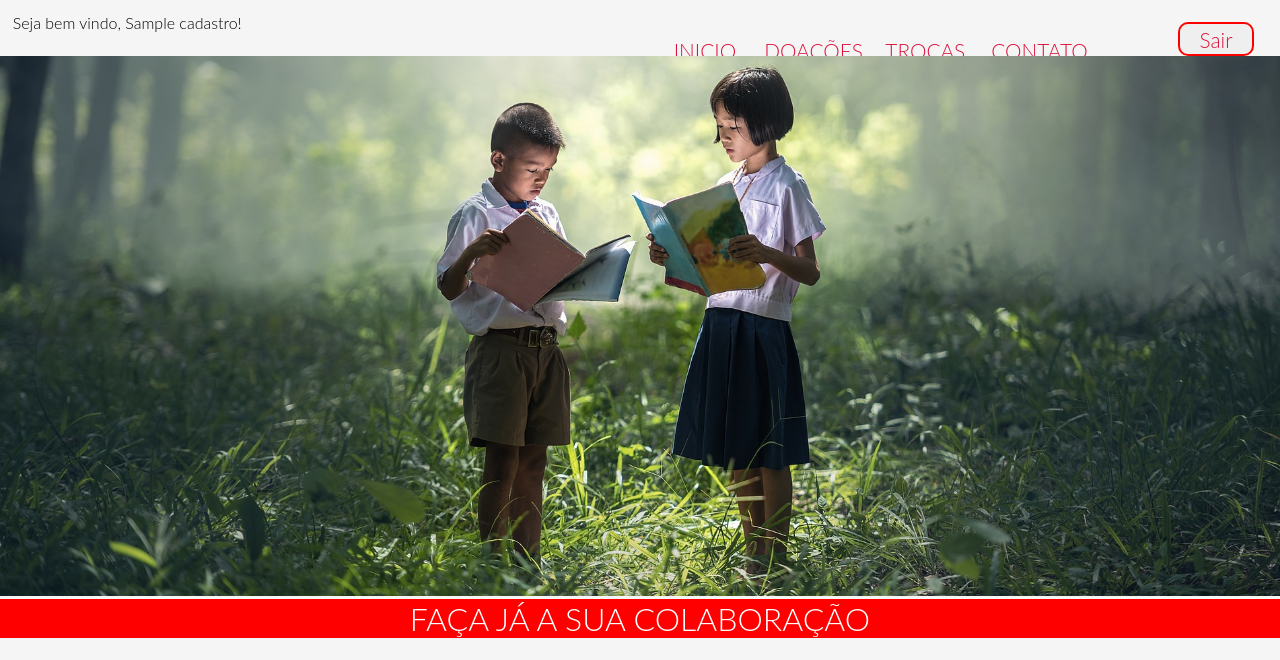
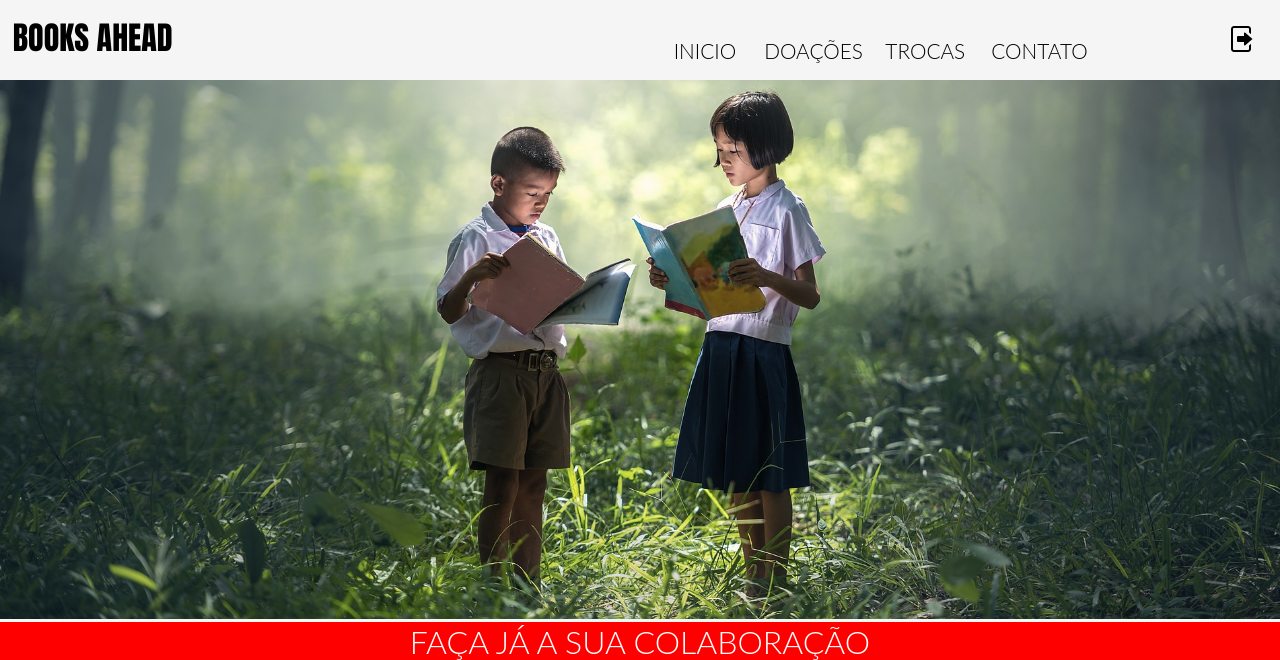
Before and after one commit to JuanSoulAxel/BooksAhead, a PHP site: page /principal.php in a window 1280 px wide. Shown: the top 660 px of the page. Run offline with PHP 8.4, Linux system fonts and the light colour scheme; the visitor is signed in with stand-in values (Sample User, id 1); tables that the repository leaves empty or names only in its code hold one stand-in row (values such as "Sample post"); some libraries are stand-ins or nearby versions.

Commit message:
Ajustando cabecalho - tela principal

```diff
--- a/_css/style-principal.css
+++ b/_css/style-principal.css
@@ -31,36 +31,22 @@ img {
 
 .cabecalho {
     width: 100%;
-    height: 50px;
+    height: 80px;
 }
 
-#iconeUsuario {
+label#titulo {
     float: left;
-    padding: 1%;
-}
-
-#usuarioLogado {
-    float: left;
+    font-family: Anton, sans-serif;
+    font-size: 2em;
+	text-transform: uppercase;
     padding: 1%;
 }
 
 #btnSair {
     float: right;
-    font-size: 1.3em;
-    color: #DC143C;
     text-decoration: none;
-    width: 6%;
-    padding: 0.2%;
-    margin-top: 1.75%;
+    margin: 2%;
     margin-right: 2%;
-    border: 2px solid #FF0000;
-    border-radius: 10px;
-}
-
-#btnSair:hover {
-    color: #fff;
-    background-color: #FF0000;
-    transition: 0.5;
 }
 
 /*Formatando Menu*/
@@ -90,7 +76,7 @@ nav#menu li {
 }
 
 nav#menu li a {
-    color: #DC143C;
+    color: #000;
     border-radius: 10px;
     padding: 10%;
 }
--- a/verifica.php
+++ b/_php/verifica.php
@@ -1,5 +1,5 @@
 <?php
-require '_conn/conexao.php'; //chamando conexão
+require '_php/conexao.php'; //chamando conexão
 
 if(isset($_SESSION['id']) && !empty($_SESSION['id']))
 {
--- a/logar.php
+++ b/logar.php
@@ -1,8 +1,8 @@
 <?php
 if(isset($_POST['txtEmailEntrar']) && !empty($_POST['txtEmailEntrar']) && isset($_POST['txtSenhaEntrar']) && !empty($_POST['txtSenhaEntrar'])) //se existir e for diferente de vazio
 {
-    require '_conn/conexao.php'; //chamando conexão
-    require 'UsuarioClass.php'; //chamando classe usuário
+    require '_php/conexao.php'; //chamando conexão
+    require '_php/UsuarioClass.php'; //chamando classe usuário
 
     $u = new Usuario(); //instanciando classe usuário
 
--- a/principal.php
+++ b/principal.php
@@ -1,6 +1,6 @@
 <?php
 session_start();
-require 'verifica.php'; //chamando verificacao (nao e preciso chamar conexao pq ja tem ela dentro de verificacao)
+require '_php/verifica.php'; //chamando verificacao (nao e preciso chamar conexao pq ja tem ela dentro de verificacao)
 
 //se existir e ela for diferente de vazio vai executar o código para a tela principal
 if(isset($_SESSION['id']) && !empty($_SESSION['id'])):
@@ -17,13 +17,14 @@ if(isset($_SESSION['id']) && !empty($_SESSION['id'])):
     <link rel="stylesheet" href="https://maxcdn.bootstrapcdn.com/font-awesome/4.5.0/css/font-awesome.min.css">
     <link rel="preconnect" href="https://fonts.gstatic.com">
     <link href="https://fonts.googleapis.com/css2?family=Lobster&display=swap" rel="stylesheet">
+    <link href="https://fonts.googleapis.com/css2?family=Anton&display=swap" rel="stylesheet">
 
     <link rel="icon" href="_imagens/icone-do-site.png">
     <title>Books Ahead - Leu? Troque Já!</title>
 </head>
 <body>
     <header class="cabecalho">
-        <label id="usuarioLogado">Seja bem vindo, <?php echo $usuarioLogado ?>!</label> <!--Mostrando nome de usuário logado -->
+        <label id="titulo">Books Ahead</label> <!--Mostrando nome de usuário logado -->
         <nav id="menu">
             <ul>
                 <li> <a href="#inicio">Inicio</a> </li>
@@ -32,7 +33,7 @@ if(isset($_SESSION['id']) && !empty($_SESSION['id'])):
                 <li> <a href="#">Contato</a> </li>
             </ul>
         </nav>
-        <a href="logout.php"><button type="submit" id="btnSair">Sair</button></a>
+        <a href="logout.php"> <img id="btnSair" src="_imagens/botao-sair.png" alt="Botão Sair"> </a>
     </header>
     <section class="corpo">
         <div id="inicio">
```
Also changed, not shown: _imagens/botao-sair.png (added), _php/UsuarioClass.php (renamed from UsuarioClass.php), _php/conexao.php (renamed from _conn/conexao.php).
